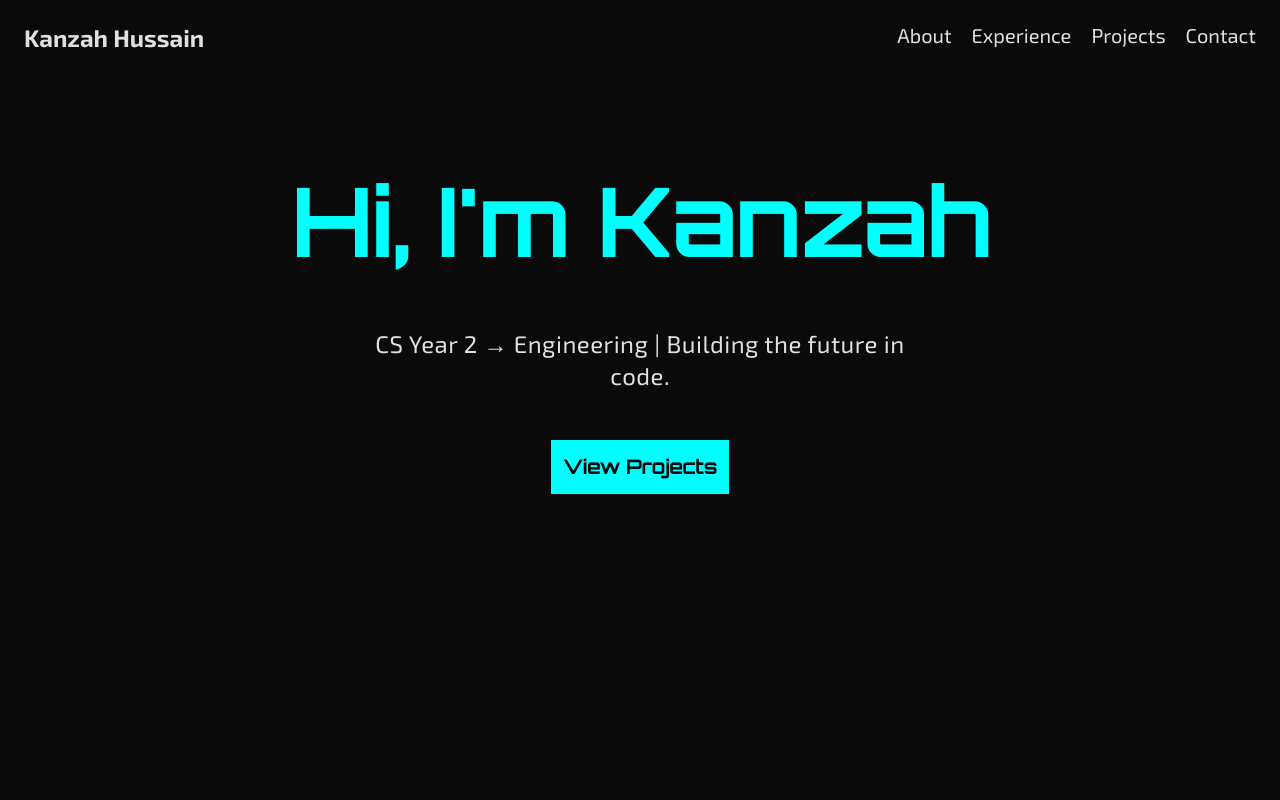
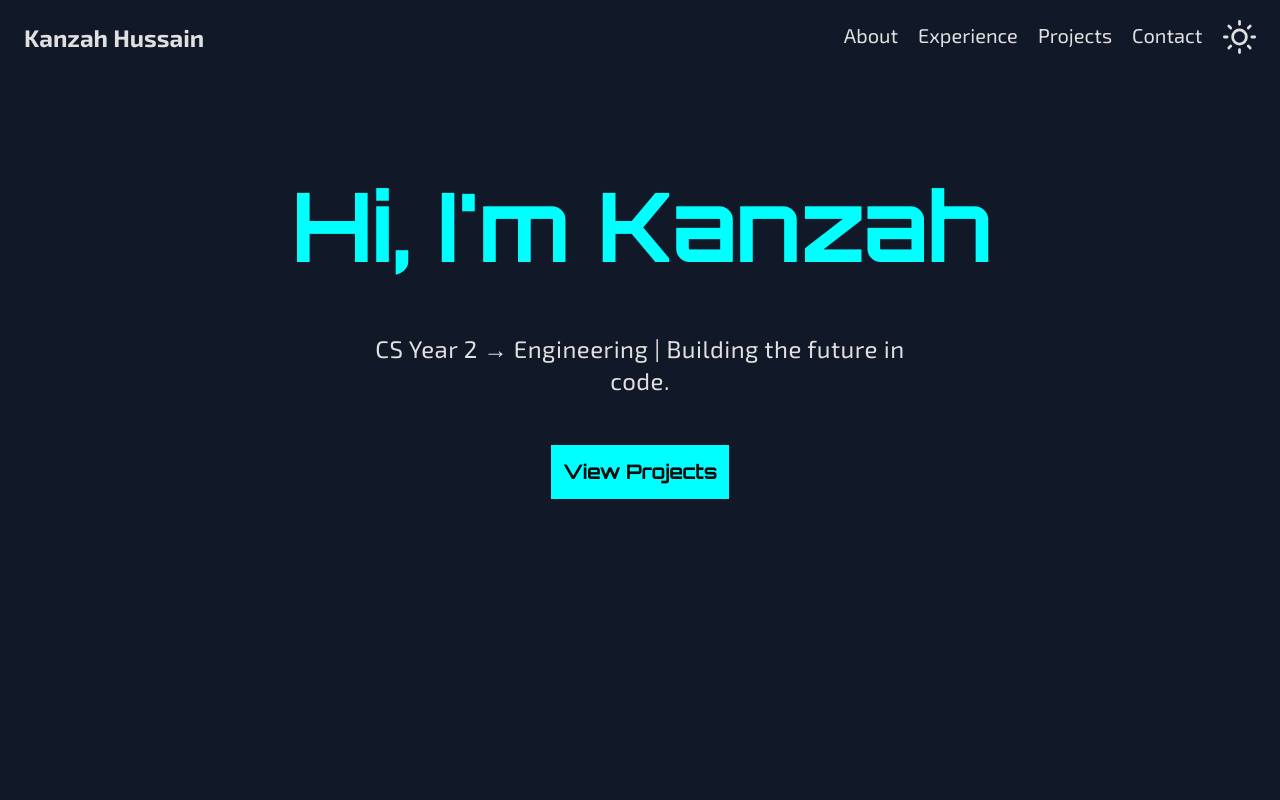
Before and after one commit to kanzah259/kanzah259.github.io, a React (Vite) app: page / in a window 1280 px wide. Shown: the top 800 px of the page. Built offline with nearby package versions, Linux system fonts and the light colour scheme.

Commit message:
Add light mode and dark mode functionality

```diff
--- a/index.html
+++ b/index.html
@@ -1,5 +1,5 @@
 <!doctype html>
-<html lang="en">
+<html lang="en" class="dark">
   <head>
     <meta charset="UTF-8" />
     <link rel="icon" type="image/svg+xml" href="/vite.svg" />
--- a/src/App.tsx
+++ b/src/App.tsx
@@ -5,13 +5,27 @@ import Experience from "./sections/Experience/Experience";
 import Projects from "./sections/Projects/Projects";
 import Contact from "./sections/Contact/Contact";
 import Footer from "./components/footer";
+import { useEffect, useState } from "react";
 
 function App() {
 
+  const [isDarkMode, setIsDarkMode] = useState(true);
+
+  const toggleDarkMode = () => setIsDarkMode(!isDarkMode);
+
+  useEffect(() => {
+  if(isDarkMode) {
+    document.documentElement.classList.add("dark");
+    console.log("it's working");
+  } else {
+    document.documentElement.classList.remove("dark");
+  }
+}, [isDarkMode]);
+
   return (
-    <div>
+    <div className="bg-[#F5F5F5] dark:bg-gray-900 text-black dark:text-[white] transition-colors duration-300">
 
-    <Navbar />
+    <Navbar isDarkMode={isDarkMode} toggleDarkMode={toggleDarkMode} />
     <Hero />
     <About />
     <Experience />
--- a/src/components/footer.tsx
+++ b/src/components/footer.tsx
@@ -2,7 +2,7 @@
 const Footer = () => (
 
     <div>
-        <div className="text-center">
+        <div className="text-center snap-start">
             <div className="border-t border-[#00FFFF] bottom-2"></div>
             <h4 className="font-orbitron text-[#E0E0E0] font-bold text-[16px] pt-1">© 2025 Kanzah Hussain all rights reserved</h4>
             <div className="flex justify-center pt-3 pb-3">
--- a/src/components/navbar.tsx
+++ b/src/components/navbar.tsx
@@ -1,5 +1,11 @@
 
-const Navbar = () => (
+interface NavbarProps {
+  isDarkMode: boolean;
+  toggleDarkMode: () => void;
+}
+
+const Navbar = ({ isDarkMode, toggleDarkMode }: NavbarProps) => (
+
 
     <div className="text-[#E0E0E0] font-exo2 pt-5 pr-6 pl-6">
         <nav className="flex justify-between">
@@ -13,6 +19,11 @@ const Navbar = () => (
                 <li className="active:text-[#00FFFF] no-underline hover:underline decoration-[#00FFFF] underline-offset-4 decoration-2"><a href="#Projects">Projects</a></li>
                 {/* <li className="active:text-[#00FFFF] no-underline hover:underline decoration-[#00FFFF] underline-offset-4 decoration-2"><a href="lolo">Skills</a></li> */}
                 <li className= "active:text-[#00FFFF] no-underline hover:underline decoration-[#00FFFF] underline-offset-4 decoration-2"><a href="#Contact">Contact</a></li>
+                <div>
+                <button onClick={toggleDarkMode}>
+                <img src="public/sun.svg" alt="Toggle dark mode" width={33.5} height={31.5}></img>
+                </button>
+            </div>
             </ul>
         </nav>
     </div>
--- a/src/index.css
+++ b/src/index.css
@@ -1,6 +1,8 @@
+
 @tailwind base;
 @tailwind components;
 @tailwind utilities;
+
 
 /* :root {
   font-family: system-ui, Avenir, Helvetica, Arial, sans-serif;
@@ -18,6 +20,12 @@ body {
   min-height: 100vh;
 }  */
 
+
 body {
   background-color: #0a0a0a;
+  scroll-snap-type: y mandatory;
 }
+
+html {
+  scroll-behavior: smooth;
+}
--- a/src/sections/About/About.tsx
+++ b/src/sections/About/About.tsx
@@ -1,6 +1,6 @@
 
 const About = () => (
-    <section id="About"className="mt-8 h-screen">
+    <section id="About"className="mt-8 h-screen snap-start">
         <div className="text-left">
             <h3 className="font-orbitron text-[#00FFFF] text-[70px] pl-10 ml-10 pt-10 mt-10 font-bold">About Me</h3></div>
             <div className="pt-10 mt-10">
--- a/src/sections/Contact/Contact.tsx
+++ b/src/sections/Contact/Contact.tsx
@@ -1,7 +1,7 @@
 
 const Contact = () => (
 
-    <section id="Contact"className="mt-8 h-screen">
+    <section id="Contact"className="mt-8 h-screen snap-start">
         <div className="text-left">
             <h3 className="font-orbitron text-[#00FFFF] text-[70px] pl-10 ml-10 pt-10 mt-10 font-bold pb-5">Contact</h3>
         </div>
--- a/src/sections/Experience/Experience.tsx
+++ b/src/sections/Experience/Experience.tsx
@@ -1,7 +1,7 @@
 
 const Experience = () => (
 
-    <section id="Experience"className="mt-8 h-screen">
+    <section id="Experience"className="mt-8 h-screen snap-start">
         <div className="text-left">
             <h3 className="font-orbitron text-[#00FFFF] text-[70px] pl-10 ml-10 pt-10 mt-10 font-bold">Experience</h3>
         </div>
--- a/src/sections/Hero/Hero.tsx
+++ b/src/sections/Hero/Hero.tsx
@@ -1,7 +1,7 @@
 
 const Hero = () => (
 
-    <section id="Hero" className="h-screen">
+    <section id="Hero" className="h-screen snap-start">
     <div className="text-center pt-1 mt-8">
         <h1 className="text-8xl font-orbitron font-bold text-[#00FFFF] mt-20 tracking-[-0.02em] pb-5">Hi, I'm Kanzah</h1>
         <h2 className="text-2xl font-exo2 text-[#E0E0E0] pt-10 tracking-[0.02em]">CS Year 2 → Engineering | Building the future in</h2>
--- a/src/sections/Projects/Projects.tsx
+++ b/src/sections/Projects/Projects.tsx
@@ -1,7 +1,7 @@
 
 const Projects = () => (
 
-    <section id="Projects" className="mt-8 h-screen">
+    <section id="Projects" className="mt-8 h-screen snap-start">
         <div className="text-left">
             <h3 className="font-orbitron text-[#00FFFF] text-[70px] pl-10 ml-10 pt-10 mt-10 font-bold">Projects</h3></div>
 
--- a/tailwind.config.js
+++ b/tailwind.config.js
@@ -1,6 +1,7 @@
 
 /** @type {import('tailwindcss').Config} */
 export default {
+  darkMode: 'class',
   content: [
     "./index.html",
     "./src/**/*.{js,ts,jsx,tsx}",
```
Also changed, not shown: public/moon (1).svg (added), public/sun.svg (added).
